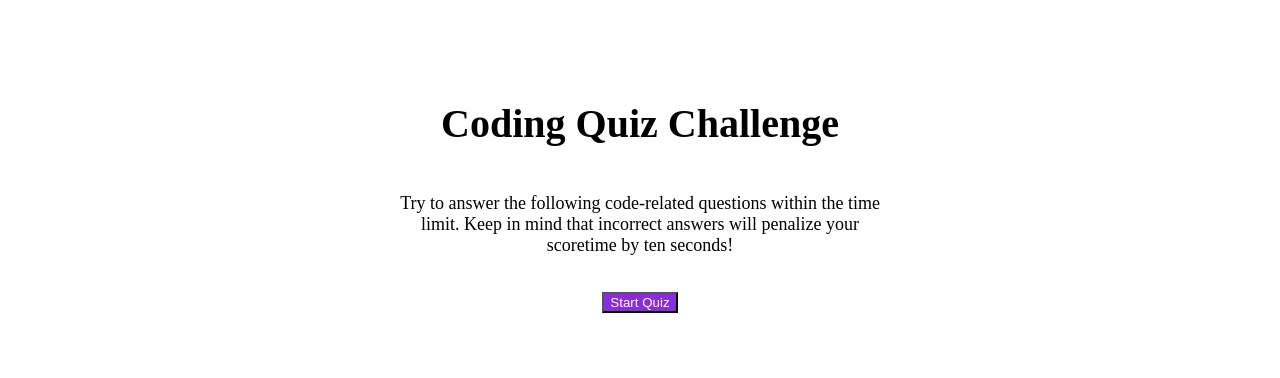
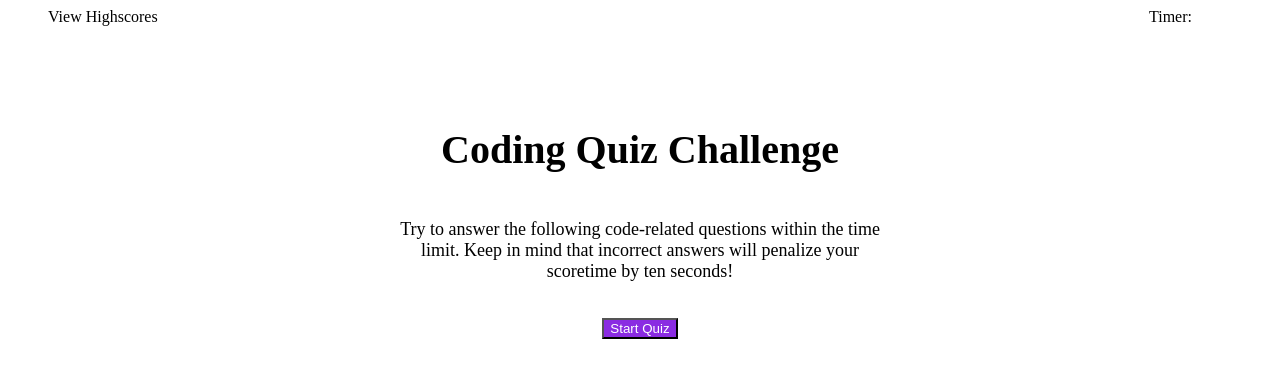
Before and after one commit to micah41224/04-Web-APIs-Code-Quiz, a plain HTML site: page index.html in a window 1280 px wide. Drawn offline with Linux system fonts and the light colour scheme.

Commit message:
Added placeholders and formatting to the nav bar for high scores link and timer function

```diff
--- a/assets/css/style.css
+++ b/assets/css/style.css
@@ -9,6 +9,16 @@ h1 {
 
 p {
     font-size: 18px;
+}
+
+ul {
+    list-style-type: none;
+    display: inline;
+}
+
+li {
+    display: inline;
+    text-align: right;
 }
 
 .start_btn {
@@ -46,3 +56,9 @@ p {
     width: fit-content;
     margin: auto;
 }
+
+/*
+#question {
+    font-weight: bolder;
+}
+*/
--- a/assets/js/script.js
+++ b/assets/js/script.js
@@ -16,10 +16,10 @@ let questions = [
     {
     question: "Commonly used data types DO NOT include:",
     answer: "3",
-    choice1 : "strings",
-    choice2 : "booleans",
-    choice3 : "alerts",
-    choice4 : "numbers"
+    choice1 : "1. strings",
+    choice2 : "2. booleans",
+    choice3 : "3. alerts",
+    choice4 : "4. numbers"
 
   },
     {
--- a/index.html
+++ b/index.html
@@ -8,6 +8,16 @@
     <title>Timed APIs Quiz</title>
 </head>
 <body>
+  <nav>
+    <ul>
+        <li>
+            View Highscores
+        </li>
+        <li style="float:right; padding-right: 80px;">
+          Timer:
+        </li>
+    </ul>
+</nav>
 <div id="container">
     <h1>Coding Quiz Challenge</h1>
 
@@ -33,17 +43,3 @@
     <script src="./assets/js/script.js"></script>
 </body>
 </html>
-
-
-
-<!--
-<h1>Coding Quiz Challenge</h1>
-
-    <br>
-
-    <p>Try to answer the following code-related questions within the time limit. Keep in mind that incorrect answers will penalize your scoretime by ten seconds!</p>
-
-    <br>
-
-    <div class="start_btn"><button>Start Quiz</button></div>
--->
```
